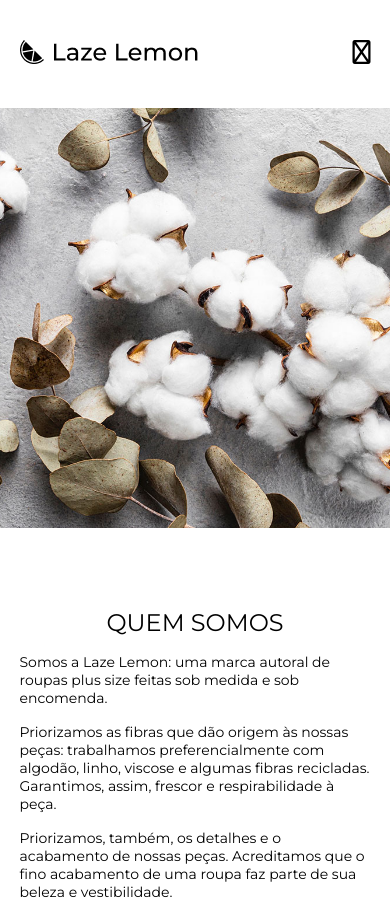
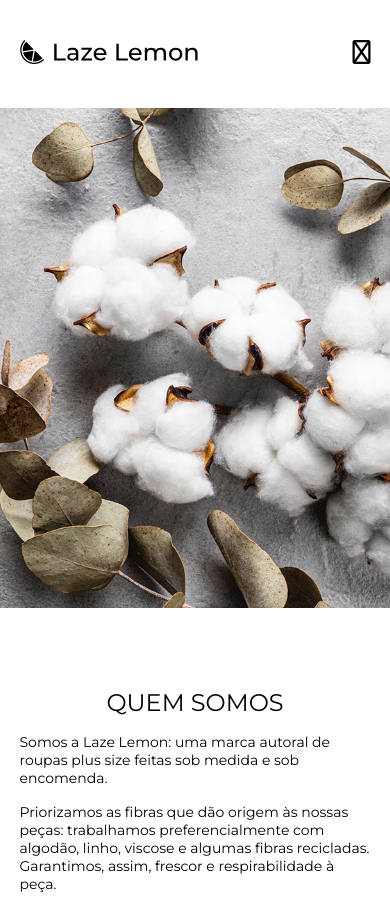
Before and after one commit to ortegavan/work-lazelemon, a plain HTML site: page index.html in a window 390 px wide. Shown: the top 904 px of the page. Drawn offline with Linux system fonts and the light colour scheme.

Commit message:
[chore] ajuste no logo e imagem responsiva

```diff
--- a/css/main.css
+++ b/css/main.css
@@ -6,17 +6,22 @@
 	outline: none;
 }
 
+body {
+	background-color: #fff;
+	color: #000;
+	font-family: 'Montserrat', sans-serif;
+	font-size: 14px;
+}
+
 .container {
 	width: 100%;
 	max-width: 1200px;
 	margin: 0 auto;
 }
 
-body {
-	background-color: #fff;
-	color: #000;
-	font-family: 'Montserrat', sans-serif;
-	font-size: 14px;
+.logo {
+	width: 178px;
+	height: 24px;
 }
 
 h2 {
--- a/css/responsive.css
+++ b/css/responsive.css
@@ -42,7 +42,7 @@
 	}
 
 	.jumbotron {
-		height: 420px;
+		height: 500px;
 		background-image: url('../img/001b.jpg') !important;
 	}
 
--- a/index.html
+++ b/index.html
@@ -19,7 +19,7 @@
 <body>
 	<header class="container margin-40">
 		<a href="index.html">
-			<img src="img/logo.png" alt="Laze Lemon" />
+			<img src="img/logo.svg" alt="Laze Lemon" class="logo" />
 		</a>
 		<nav>
 			<ul>
```
Also changed, not shown: medidas.html (+1 -1 lines), img/logo.svg (added).
